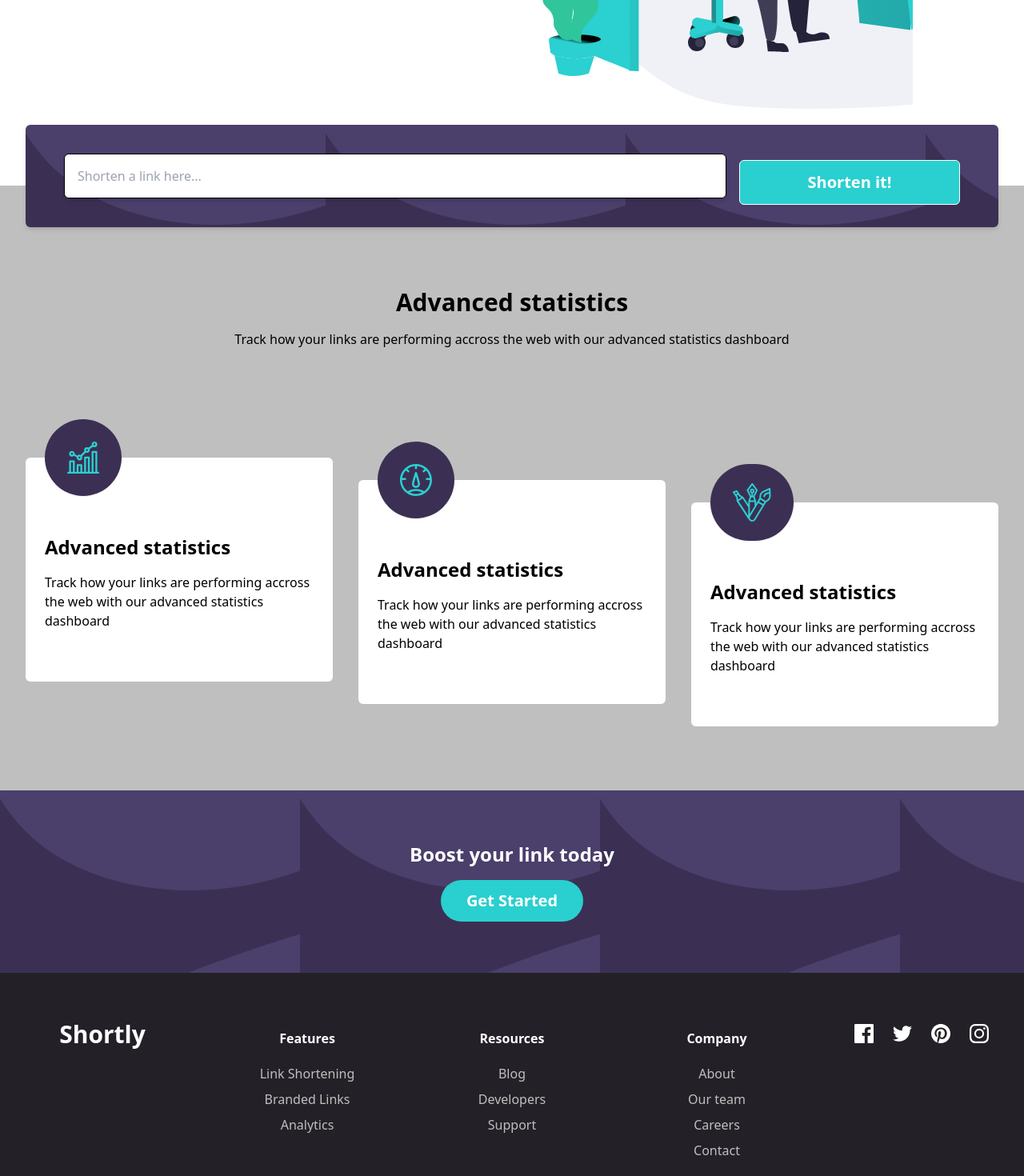
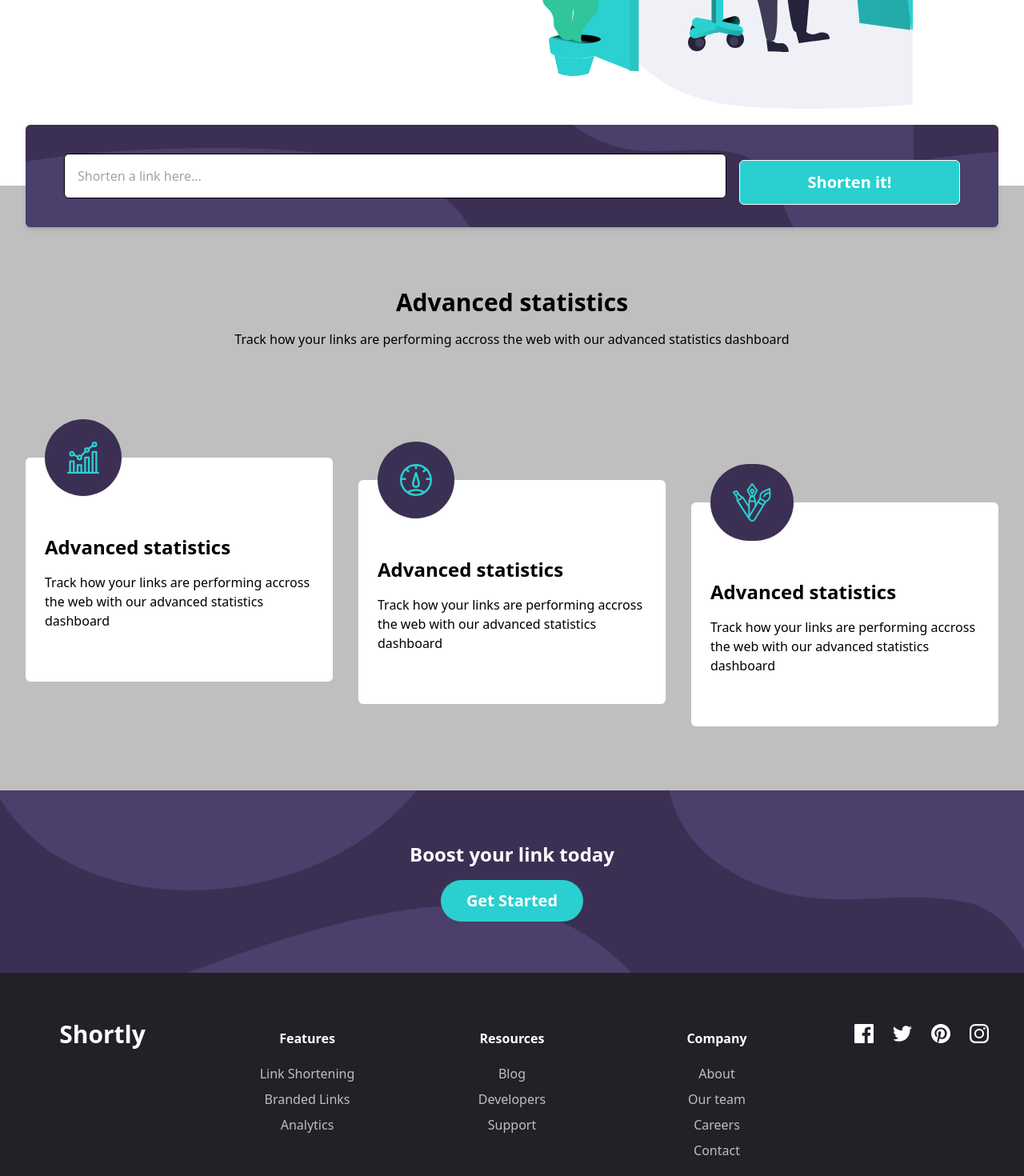
Before and after one commit to JsOptimizer/url-shorten-webapp, a React (Vite) app: page / in a window 1280 px wide. Shown: the part 494-1964 px from the top of the page at 80% size. Built offline with nearby package versions, Linux system fonts and the light colour scheme.

Commit message:
update of desktop frame

```diff
--- a/src/components/ShortLink.tsx
+++ b/src/components/ShortLink.tsx
@@ -1,7 +1,10 @@
 import { useState } from 'react'
-import backgroundImage from '../assets/images/bg-boost-mobile.svg'
+import backgroundImageM from '../assets/images/bg-shorten-mobile.svg'
+import backgroundImageD from '../assets/images/bg-shorten-desktop.svg'
+
 import AddLink from './AddLink'
 const ShortLink = () => {
+  const mobile = false
   const [input, setInput] = useState('')
   const [error, setError] = useState('')
   const [listLink, setListLink] = useState<string []>([]);
@@ -24,9 +27,9 @@ const ShortLink = () => {
   }
   return (
     <div>
-      <form className="lg:flex bg-brand-950 lg:h-32 shadow-md p-4 rounded-md space-y-4 w-full lg:gap-x-4 justify-between items-center lg:px-12 " style={{ backgroundImage: `url(${backgroundImage})` }} >
+      <form className="lg:flex bg-brand-950 lg:h-32 shadow-md p-4 rounded-md space-y-4 w-full lg:gap-x-4 justify-between items-center lg:px-12 " style={{ backgroundImage: mobile? `url(${backgroundImageM})` : `url(${backgroundImageD})`}} >
         <div className='lg:w-[75%]'>
-          <input value={input} onChange={handleChange} className={`h-14  shadow-md rounded-md w-full border px-4 py-2 ${error ? 'border-secondary' : ''}`} type="text" placeholder='Shorten a link here...' />
+          <input value={input} onChange={handleChange} className={`h-14 outline-none rounded-md w-full border px-4 py-2 ${error ? 'border-secondary' : ''}`} type="text" placeholder='Shorten a link here...' />
           {
             error && <p className='text-secondary'>{error}</p>
           }
--- a/src/sections/BoostLink.tsx
+++ b/src/sections/BoostLink.tsx
@@ -1,9 +1,12 @@
 import { ButtonStart } from "../components"
-import backgroundImage from '../assets/images/bg-boost-mobile.svg'
+import backgroundImageD from '../assets/images/bg-boost-desktop.svg'
+import backgroundImageM from '../assets/images/bg-boost-mobile.svg'
+
 
 const BoostLink = () => {
+  const mobile = false
   return (
-    <div className="space-y-4 py-16 px-6 flex flex-col items-center justify-between bg-brand-950" style={{ backgroundImage: `url(${backgroundImage})` }}>
+    <div className="space-y-4 py-16 px-6 flex flex-col items-center justify-between bg-brand-950" style={{ backgroundImage: mobile? `url(${backgroundImageM})` : `url(${backgroundImageD})`}}>
       <h3 className="font-bold text-2xl text-white text-center">Boost your link today</h3>
       <ButtonStart title="Get Started" />
     </div>
--- a/src/sections/GetStarted.tsx
+++ b/src/sections/GetStarted.tsx
@@ -17,7 +17,7 @@ const GetStarted = () => {
       <div className="mb-12"> </div>
       {/*Mobile side end*/}
 
-      <div className="hidden pl-12 lg:grid grid-cols-2  ">
+      <div className="hidden pl-12 pc:grid grid-cols-2  ">
         <div className="text-start space-y-4">
           <h1 className="font-bold text-5xl">
             More than just <br/>shorter links
@@ -28,7 +28,7 @@ const GetStarted = () => {
           </p>
           <ButtonStart title={"Get Started"} />
         </div>
-        <div className="text-end">
+        <div className="">
           <img src={working} alt="Working" />
         </div>
       </div>
--- a/tailwind.config.js
+++ b/tailwind.config.js
@@ -26,7 +26,10 @@ export default {
     extend: {
       fontFamily:{
         'poppins':['Poppins']
-      }
+      },
+       screens: {
+        'pc': {'min': '1024px'}
+      },
     },
   },
   plugins: [],
```
